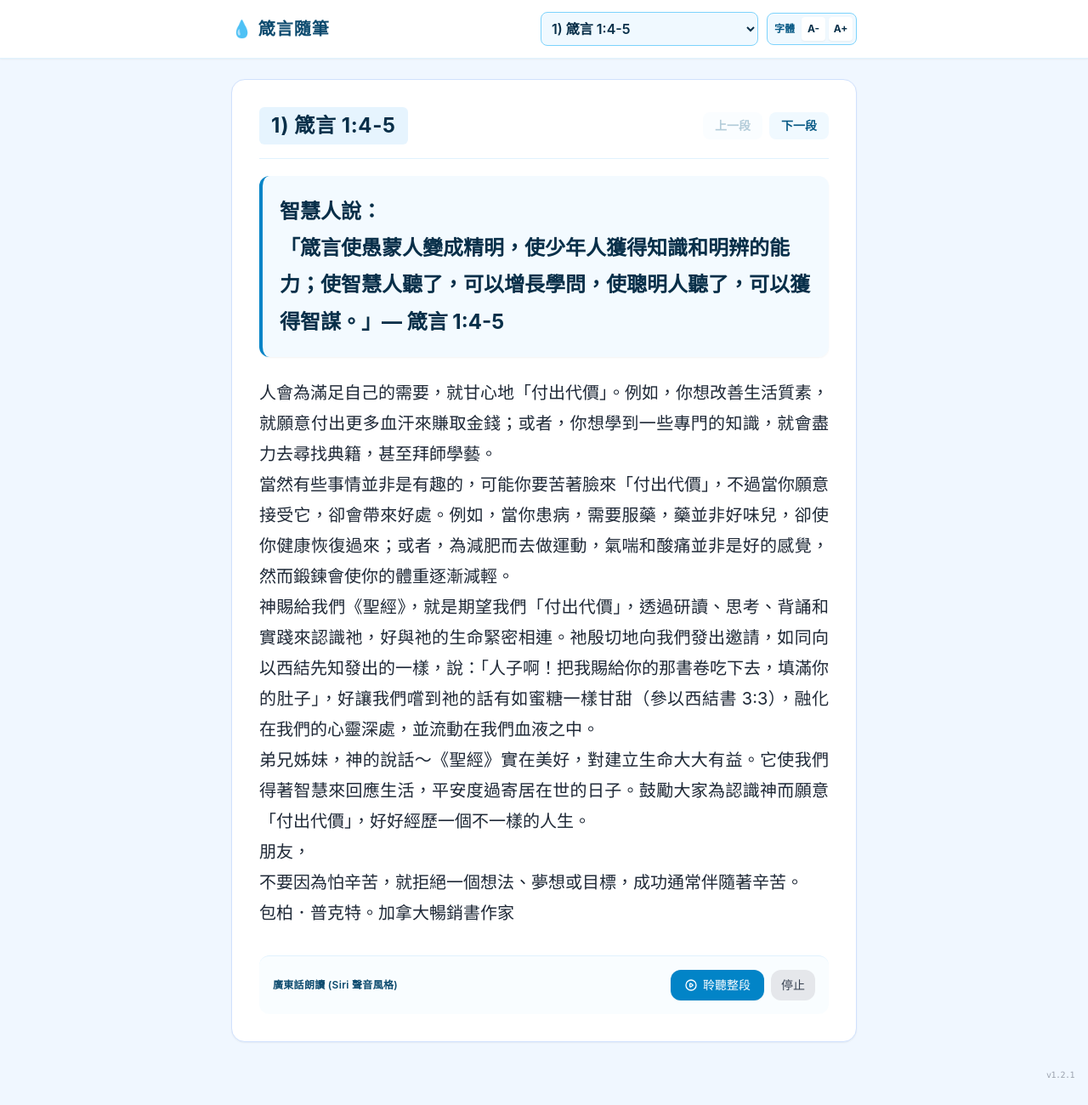
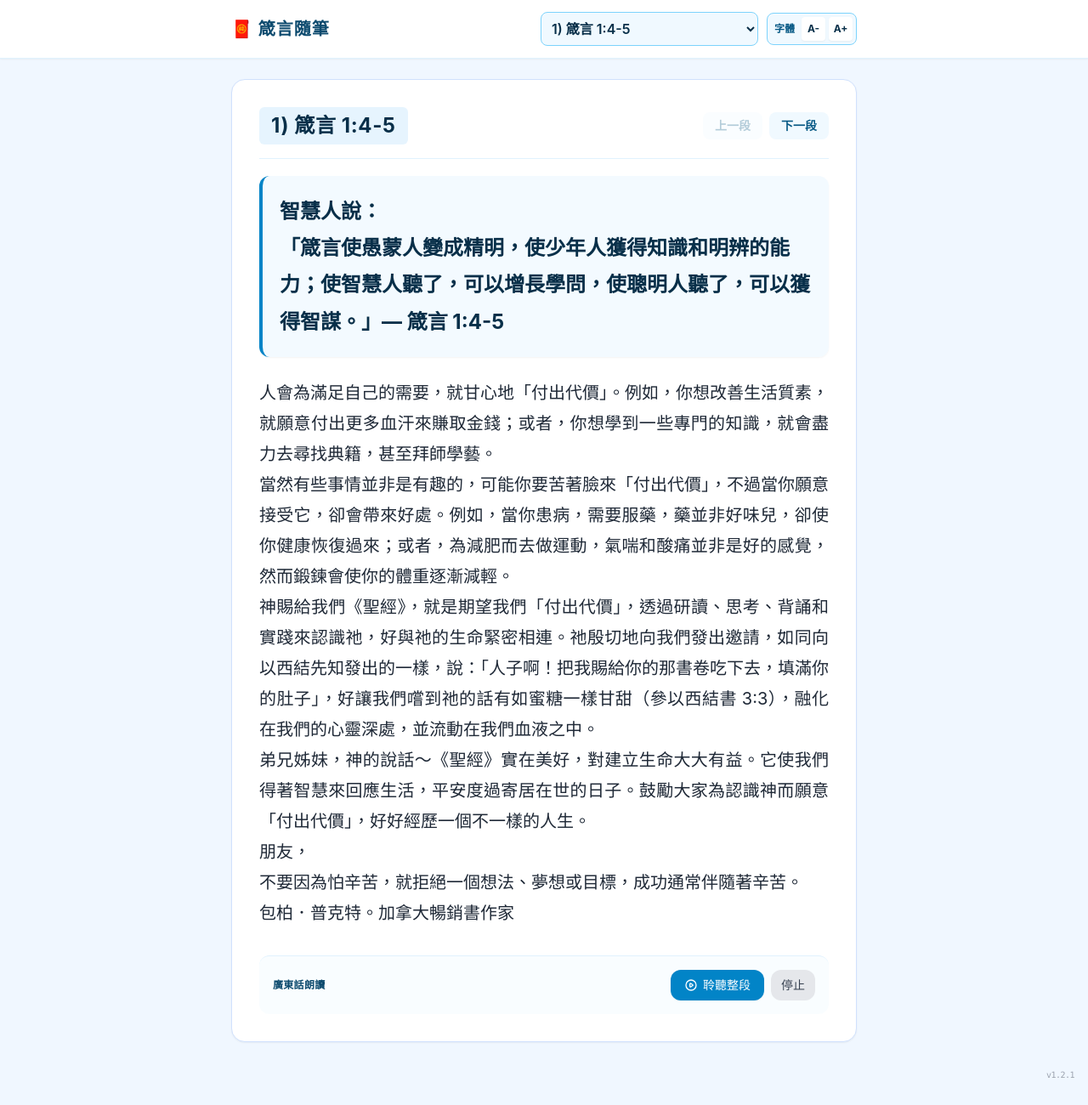
Before and after one commit to cokcok1/bible1, a plain HTML site: page index.html in a window 1280 px wide. Shown: the whole page at 85% size. Drawn offline with nearby package versions, Linux system fonts and the light colour scheme.

Commit message:
Modify title and header icon in index.html
Updated title and header icon in index.html. Removed '閱讀資料庫' from the title and changed the icon from '💧' to '🧧'.

```diff
--- a/index.html
+++ b/index.html
@@ -3,7 +3,7 @@
 <head>
     <meta charset="UTF-8">
     <meta name="viewport" content="width=device-width, initial-scale=1.0">
-    <title>箴言隨筆 - 閱讀資料庫</title>
+    <title>箴言隨筆</title>
 
     <!-- PWA / 手機安裝支援設定 -->
     <link rel="manifest" href="manifest.json">
@@ -41,7 +41,7 @@
     <!-- 頂部導航與選擇器 -->
     <header class="w-full bg-white shadow-sm border-b border-sky-100 sticky top-0 z-50">
         <div class="max-w-3xl mx-auto px-4 py-3.5 flex flex-col sm:flex-row items-center justify-between gap-3">
-            <h1 class="text-lg sm:text-xl font-bold text-sky-900 tracking-wider">💧 箴言隨筆</h1>
+            <h1 class="text-lg sm:text-xl font-bold text-sky-900 tracking-wider">🧧 箴言隨筆</h1>
 
             <div class="flex items-center gap-2.5 w-full sm:w-auto justify-between sm:justify-end">
                 <select id="verseSelect" class="bg-sky-50 border border-sky-300 text-sky-950 text-base font-semibold rounded-lg focus:ring-sky-500 focus:border-sky-500 p-2 outline-none transition flex-grow sm:w-64">
@@ -82,7 +82,7 @@
                 <!-- 底部朗讀控制 -->
                 <div class="mt-8 pt-4 border-t border-sky-100 flex flex-wrap items-center justify-between gap-3 bg-sky-50/40 p-4 rounded-xl">
                     <div class="flex items-center gap-2">
-                        <span class="text-xs text-sky-900 font-semibold tracking-wide">廣東話朗讀 (Siri 聲音風格)</span>
+                        <span class="text-xs text-sky-900 font-semibold tracking-wide">廣東話朗讀</span>
                     </div>
                     <div class="flex items-center gap-2">
                         <button id="playBtn" onclick="toggleSpeech()" class="bg-sky-600 hover:bg-sky-700 text-white px-4 py-2 rounded-xl text-sm font-medium shadow-sm transition flex items-center gap-1.5">
```
